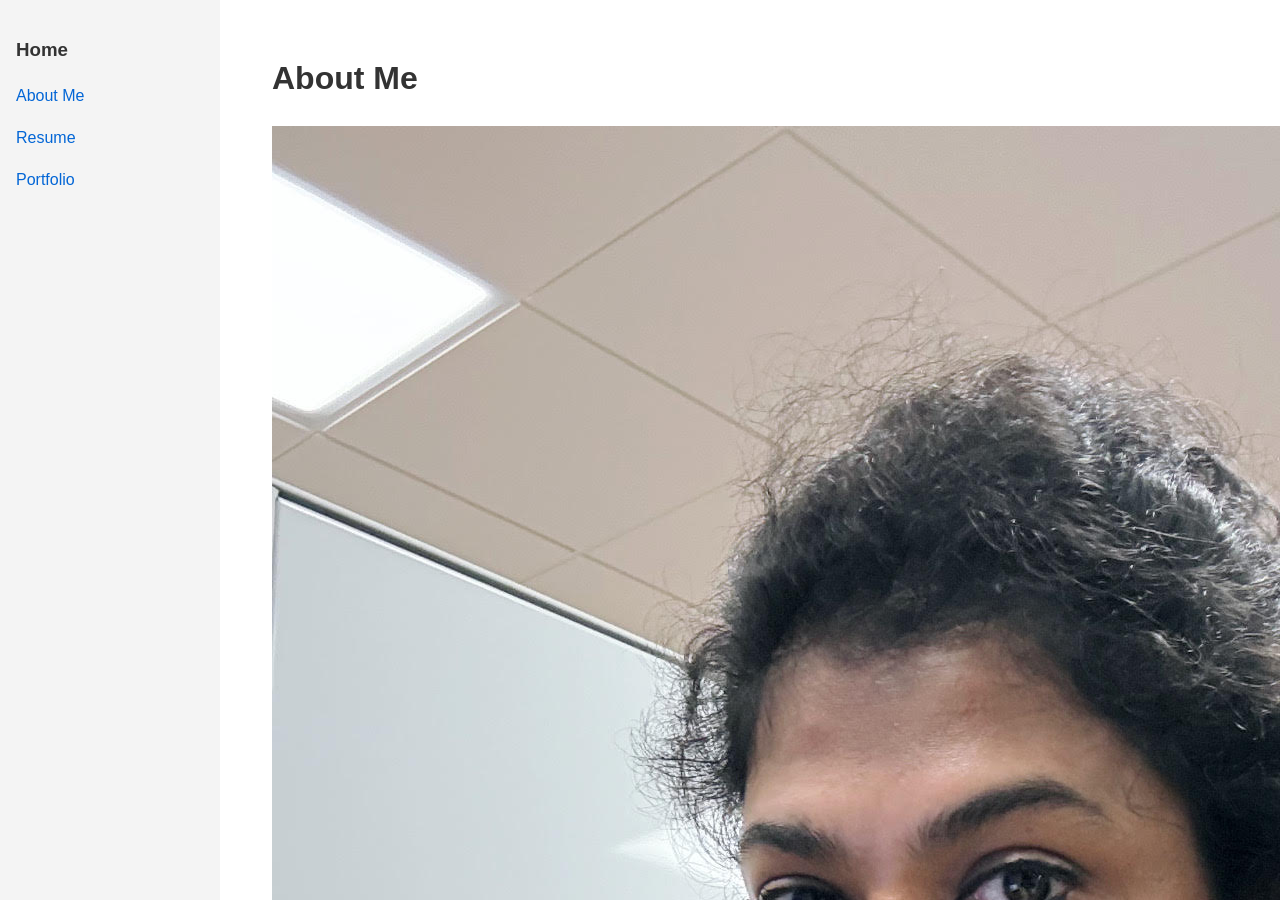
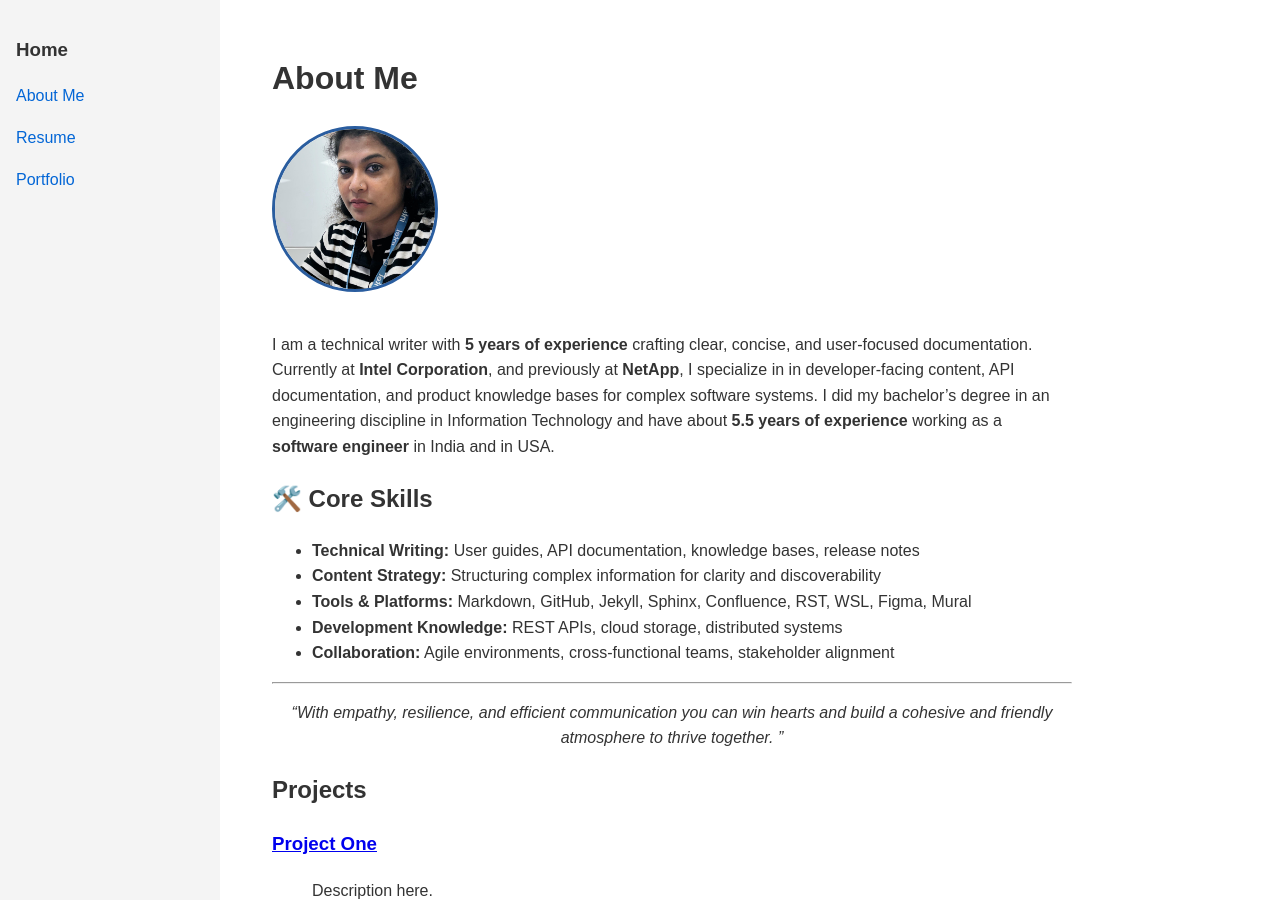
Before and after one commit to rai2412/contentcanvas, a Jekyll site: the page built from index.md, in a window 1280 px wide and 900 px high. Built offline with Jekyll 4.4.1, drawn with Linux system fonts in a browser that asks for light colours.

Commit message:
Update index.md

```diff
--- a/index.md
+++ b/index.md
@@ -5,7 +5,7 @@ title: My Resume
 
 # About Me
 
-![RanuKundu](/assets/ranukundu.jpg)
+<img src="/assets/ranukundu.jpg" alt="Profile Image" class="profile-img">
 
 I am a technical writer with **5 years of experience** crafting clear, concise, and user-focused documentation. Currently at **Intel Corporation**, and previously at **NetApp**, I specialize in in developer-facing content, API documentation, and product knowledge bases for complex software systems. I did my bachelor’s degree in an engineering discipline in Information Technology and have about **5.5 years of experience** working as a **software engineer** in India and in USA.
 
```
